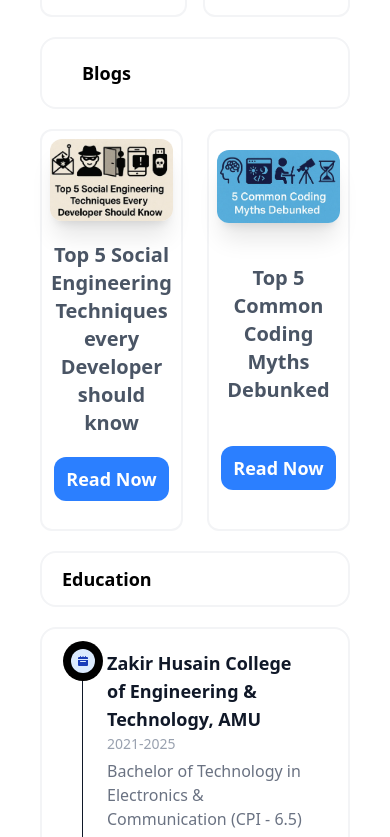
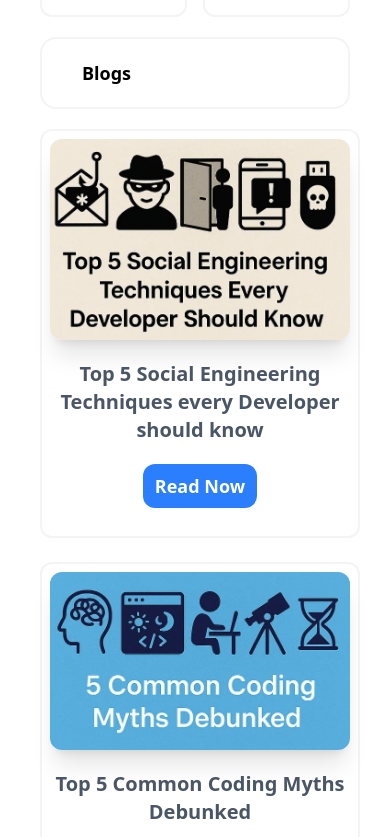
Before and after one commit to mohdzafeer/new-portfolio, a React (Vite) app: page / in a window 390 px wide. Shown: the part 6167-7004 px from the top of the page. Built offline with nearby package versions, Linux system fonts and the light colour scheme.

Commit message:
fixed responsiveness

```diff
--- a/src/components/Blogs/blogs.jsx
+++ b/src/components/Blogs/blogs.jsx
@@ -5,14 +5,14 @@ import blog2 from '/images/blog2.png'
 
 const Blogs = () => {
     return (
-        <div className='flex gap-6'>
-            <div className='p-2 rounded-xl border-2 border-gray-100 w-sm  hover:bg-blue-100 hover:border-2 hover:border-blue-300 hover:shadow-xl hover:shadow-blue-200 duration-500  active:bg-blue-100 flex flex-col items-center justify-around'>
+        <div className='flex gap-6 flex-col lg:flex-row'>
+            <div className='p-2 rounded-xl border-2 border-gray-100 lg:w-sm w-xs hover:bg-blue-100 hover:border-2 hover:border-blue-300 hover:shadow-xl hover:shadow-blue-200 duration-500  active:bg-blue-100 flex flex-col items-center justify-around'>
 
                 <img src={blog1} alt='blog1' className='rounded-xl w-full shadow-xl' />
                 <h2 className='font-bold text-xl text-center text-gray-600 mt-5'>Top 5 Social Engineering Techniques every Developer should know</h2>
                 <a href='https://medium.com/@mohammadzafeer2610/top-5-social-engineering-techniques-every-developer-should-know-72f05b17389b' className='bg-blue-500 text-white font-bold text-lg px-3 py-2 rounded-xl w-fit my-5 hover:bg-blue-700 duration-200'>Read Now</a>
             </div>
-            <div className='p-2 rounded-xl border-2 border-gray-100 w-sm  hover:bg-blue-100 hover:border-2 hover:border-blue-300 hover:shadow-xl hover:shadow-blue-200 duration-500  active:bg-blue-100 flex flex-col items-center justify-around'>
+            <div className='p-2 rounded-xl border-2 border-gray-100 lg:w-sm w-xs  hover:bg-blue-100 hover:border-2 hover:border-blue-300 hover:shadow-xl hover:shadow-blue-200 duration-500  active:bg-blue-100 flex flex-col items-center justify-around'>
 
                 <img src={blog2} alt='blog1' className='rounded-xl w-full shadow-xl' />
                 <h2 className='font-bold text-xl text-center text-gray-600 mt-5'>Top 5 Common Coding Myths Debunked</h2>
```
